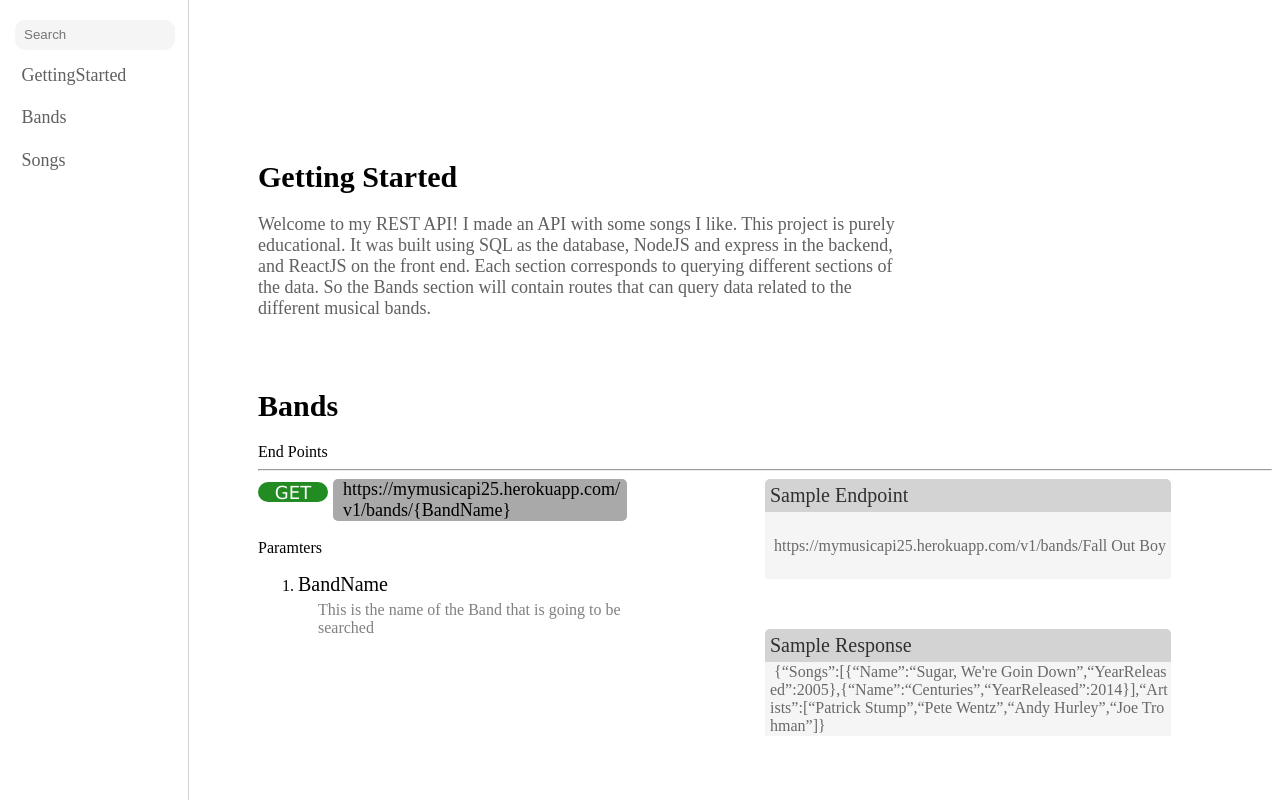
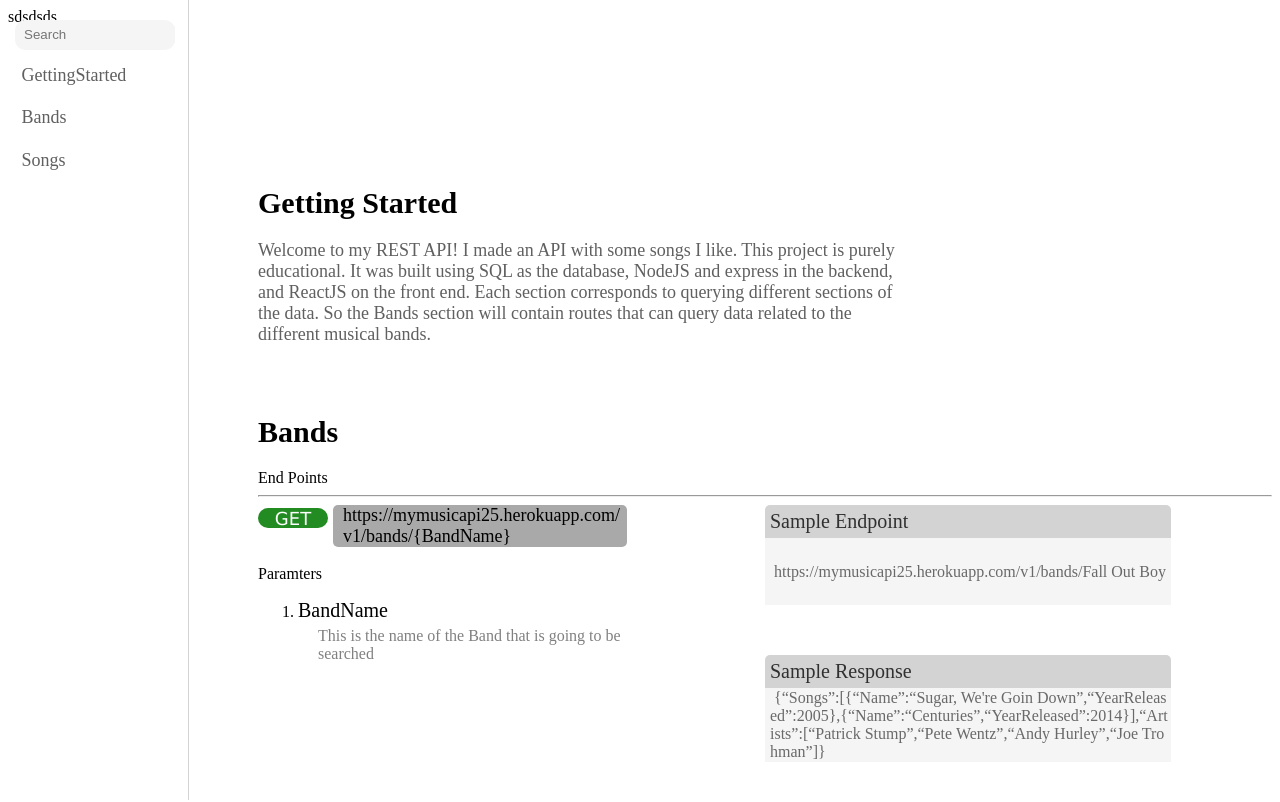
Before and after one commit to jgrant12345/MyMusicAPI25Docs, a React (Create React App) app: page / in a window 1280 px wide. Shown: the top 802 px of the page. Built offline with nearby package versions, Linux system fonts and the light colour scheme.

Commit message:
try again

```diff
--- a/src/Views/App.js
+++ b/src/Views/App.js
@@ -9,6 +9,7 @@ const BandParams = [{Name: "BandName", Description: "This is the name of the Ban
 function App() {
   return (
     <AppContainer >
+      sdsdsds
       <SideBarContainer>
         <SideBar />
       </SideBarContainer>
```
